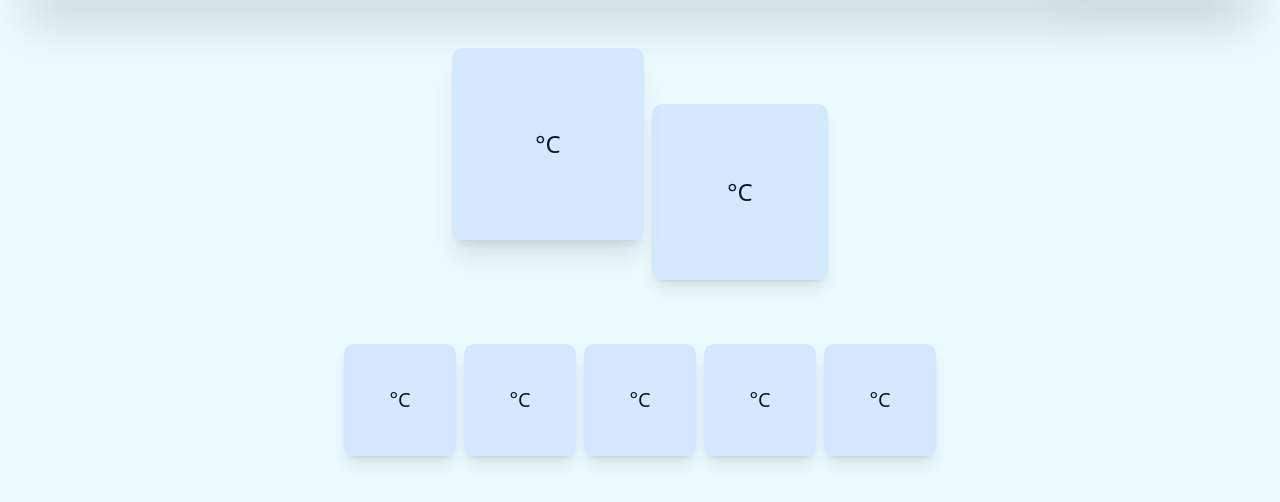
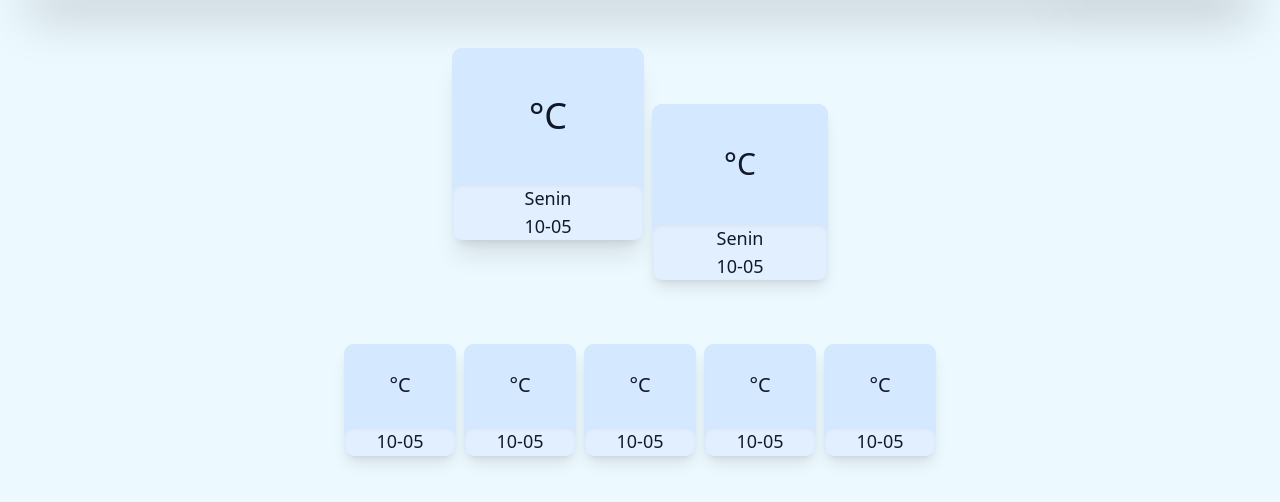
Before and after one commit to rafaelputra/temperature-prediction, a Flask app: template templates/index.html in a window 1280 px wide. Shown: the part 64-566 px from the top of the page. Run offline with Flask 3, Linux system fonts and the light colour scheme; the template is opened without the code that fills it, so the values that code supplies are empty; parts of the project's set-up code (start-up, migrations or seed data) failed here and were passed over; some libraries are stand-ins or nearby versions.

Commit message:
update FE lagi

```diff
--- a/templates/index.html
+++ b/templates/index.html
@@ -38,45 +38,100 @@
 <article
 class="md:mx-4 mx-4 md:mt-2 mt-2 md:pb-8 pb-16 flex flex-wrap justify-center items-center "
 >
-  <div class="flex z-50 items-center justify-between shadow-xl bg-[#D4E8FF] w-40 md:w-48 h-40 md:h-48 md:text-2xl text-xl rounded-[10px]">
-    <h3 class="text-center m-12 justify-between mx-auto font-medium text-gray-900">
+  <div class="flex flex-col z-50 items-start justify-between shadow-xl bg-[#D4E8FF] w-40 md:w-48 h-40 md:h-48 rounded-[10px]">
+    <div class="flex z-50 items-center justify-between bg-[#D4E8FF] w-40 md:w-48 h-40 md:h-48 md:text-4xl text-3xl rounded-[10px]">
+      <h3 class="text-center justify-between mx-auto font-medium text-gray-900">
         {{ tavg_h }}°C
       </h3>
     </div>
-  <div class="flex z-40 ml-2 mt-32 md:mt-24 items-center justify-between shadow-lg bg-[#D4E8FF] w-36 md:w-44 h-36 md:h-44 md:text-2xl text-xl rounded-[10px]">
-    <h3 class="text-center m-6 justify-between mx-auto font-medium text-gray-900">
+    <div class="flex flex-col z-50 shadow-inner items-center justify-between bg-[#E2EFFF] w-40 md:w-48 h-12 md:h-16 md:text-lg text-base rounded-[10px]">
+      <h3 class="text-center justify-between mx-auto font-medium text-gray-900">
+        Senin
+      </h3>
+      <h3 class="text-center justify-between mx-auto font-medium text-gray-900">
+        10-05
+      </h3>
+    </div>
+  </div>
+  <div class="flex flex-col z-50 ml-2 mt-32 md:mt-24 items-center justify-between shadow-lg bg-[#D4E8FF] w-36 md:w-44 h-36 md:h-44 rounded-[10px]">
+    <div class="flex z-50 items-center justify-between bg-[#D4E8FF] w-36 md:w-44 h-36 md:h-44 md:text-3xl text-2xl rounded-[10px]">
+      <h3 class="text-center justify-between mx-auto font-medium text-gray-900">
         {{ tavg_h1 }}°C
       </h3>
+    </div>
+    <div class="flex flex-col z-50 shadow-inner items-center justify-between bg-[#E2EFFF] w-36 md:w-44 h-11 md:h-14 md:text-lg text-base rounded-[10px]">
+      <h3 class="text-center justify-between mx-auto font-medium text-gray-900">
+        Senin
+      </h3>
+      <h3 class="text-center justify-between mx-auto font-medium text-gray-900">
+        10-05
+      </h3>
+    </div>
   </div>
 
 </article>
 <article
 class="md:mx- mx-8 md:mt-2 mt-2 flex flex-wrap justify-center items-center "
 >
-  <div class="flex z-40 mr-2 mt-4 md:mt-6 mb-6 md:mb-10 items-center justify-between shadow-lg bg-[#D4E8FF] w-24 md:w-28 h-24 md:h-28 md:text-xl text-l rounded-[10px]">
-    <h3 class="flex text-center p-6 justify-between mx-auto font-medium text-gray-900">
+  <div class="flex flex-col z-40 mr-2 mt-4 md:mt-6 mb-6 md:mb-10 items-center justify-between shadow-lg bg-[#D4E8FF] w-24 md:w-28 h-24 md:h-28 rounded-[10px]">
+    <div class="flex z-50 items-center justify-between bg-[#D4E8FF] w-24 md:w-28 h-24 md:h-28 md:text-xl text-lg rounded-[10px]">
+      <h3 class="text-center justify-between mx-auto font-medium text-gray-900">
         {{ tavg_h2 }}°C
       </h3>
     </div>
-  <div class="flex z-30 mr-2 mt-4 md:mt-6 mb-6 md:mb-10 items-center justify-between shadow-lg bg-[#D4E8FF] w-24 md:w-28 h-24 md:h-28 md:text-xl text-l rounded-[10px]">
-    <h3 class="flex text-center p-6 justify-between mx-auto font-medium text-gray-900">
+    <div class="flex z-50 shadow-inner items-center justify-between bg-[#E2EFFF] w-24 md:w-28 h-8 md:h-10 md:text-lg text-base rounded-[10px]">
+      <h3 class="text-center items-center justify-between mx-auto font-medium text-gray-900">
+        10-05
+      </h3>
+    </div>
+  </div>
+  <div class="flex flex-col z-30 mr-2 mt-4 md:mt-6 mb-6 md:mb-10 items-center justify-between shadow-lg bg-[#D4E8FF] w-24 md:w-28 h-24 md:h-28 md:text-xl text-l rounded-[10px]">
+    <div class="flex z-50 items-center justify-between bg-[#D4E8FF] w-24 md:w-28 h-24 md:h-28 md:text-xl text-lg rounded-[10px]">
+      <h3 class="text-center justify-between mx-auto font-medium text-gray-900">
         {{ tavg_h3 }}°C
       </h3>
     </div>
-  <div class="flex z-20 mt-4 mr-2 md:mt-6 mb-6 md:mb-10 items-center justify-between shadow-lg bg-[#D4E8FF] w-24 md:w-28 h-24 md:h-28 md:text-xl text-l rounded-[10px]">
-    <h3 class="flex text-center p-6 justify-between mx-auto font-medium text-gray-900">
+    <div class="flex z-50 shadow-inner items-center justify-between bg-[#E2EFFF] w-24 md:w-28 h-8 md:h-10 md:text-lg text-base rounded-[10px]">
+      <h3 class="text-center items-center justify-between mx-auto font-medium text-gray-900">
+        10-05
+      </h3>
+    </div>
+  </div>
+  <div class="flex flex-col z-20 mt-4 mr-2 md:mt-6 mb-6 md:mb-10 items-center justify-between shadow-lg bg-[#D4E8FF] w-24 md:w-28 h-24 md:h-28 md:text-xl text-l rounded-[10px]">
+    <div class="flex z-50 items-center justify-between bg-[#D4E8FF] w-24 md:w-28 h-24 md:h-28 md:text-xl text-lg rounded-[10px]">
+      <h3 class="text-center justify-between mx-auto font-medium text-gray-900">
         {{ tavg_h4 }}°C
       </h3>
     </div>
-   <div class="flex z-10 mt-4 mr-2 md:mt-6 mb-6 md:mb-10 items-center justify-between shadow-lg bg-[#D4E8FF] w-24 md:w-28 h-24 md:h-28 md:text-xl text-l rounded-[10px]">
-    <h3 class="flex text-center p-6 justify-between mx-auto font-medium text-gray-900">
+    <div class="flex z-50 shadow-inner items-center justify-between bg-[#E2EFFF] w-24 md:w-28 h-8 md:h-10 md:text-lg text-base rounded-[10px]">
+      <h3 class="text-center items-center justify-between mx-auto font-medium text-gray-900">
+        10-05
+      </h3>
+    </div>
+  </div>
+  <div class="flex flex-col z-10 mt-4 mr-2 md:mt-6 mb-6 md:mb-10 items-center justify-between shadow-lg bg-[#D4E8FF] w-24 md:w-28 h-24 md:h-28 md:text-xl text-l rounded-[10px]">
+    <div class="flex z-50 items-center justify-between bg-[#D4E8FF] w-24 md:w-28 h-24 md:h-28 md:text-xl text-lg rounded-[10px]">
+      <h3 class="text-center justify-between mx-auto font-medium text-gray-900">
         {{ tavg_h5 }}°C
       </h3>
     </div>
-  <div class="flex z-0 mt-4 md:mt-6 mb-6 md:mb-10 items-center justify-between shadow-lg bg-[#D4E8FF] w-24 md:w-28 h-24 md:h-28 md:text-xl text-l rounded-[10px]">
-    <h3 class="flex text-center p-6 justify-between mx-auto font-medium text-gray-900">
+    <div class="flex z-50 shadow-inner items-center justify-between bg-[#E2EFFF] w-24 md:w-28 h-8 md:h-10 md:text-lg text-base rounded-[10px]">
+      <h3 class="text-center items-center justify-between mx-auto font-medium text-gray-900">
+        10-05
+      </h3>
+    </div>
+  </div>
+  <div class="flex flex-col z-0 mt-4 md:mt-6 mb-6 md:mb-10 items-center justify-between shadow-lg bg-[#D4E8FF] w-24 md:w-28 h-24 md:h-28 md:text-xl text-l rounded-[10px]">
+    <div class="flex z-50 items-center justify-between bg-[#D4E8FF] w-24 md:w-28 h-24 md:h-28 md:text-xl text-lg rounded-[10px]">
+      <h3 class="text-center justify-between mx-auto font-medium text-gray-900">
         {{ tavg_h6 }}°C
       </h3>
+    </div>
+    <div class="flex z-50 shadow-inner items-center justify-between bg-[#E2EFFF] w-24 md:w-28 h-8 md:h-10 md:text-lg text-base rounded-[10px]">
+      <h3 class="text-center items-center justify-between mx-auto font-medium text-gray-900">
+        10-05
+      </h3>
+    </div>
   </div>
 </article>
   <!-- <h1 class="mx-64">Temperature Prediction</h1>
```
Lines whose indentation alone changed are shown as unchanged.
